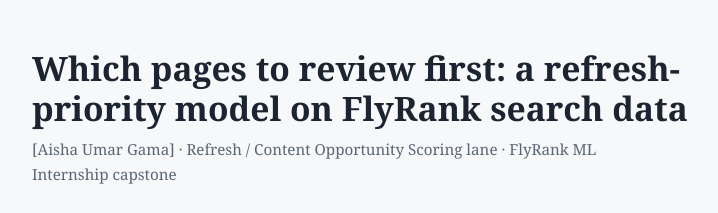
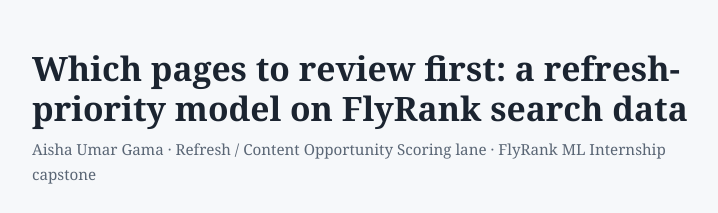
Before and after one commit to Aisha-Gama/search-intelligence-project, a plain HTML site: page index.html in a window 1280 px wide. Shown: the top 213 px of the page, without its empty margins (260-978 px from the left). Drawn offline with Linux system fonts and the light colour scheme.

Commit message:
Fix HTML encoding for author name in index.html

```diff
--- a/index.html
+++ b/index.html
@@ -32,7 +32,7 @@
 <body>
 <main>
 <h1>Which pages to review first: a refresh-priority model on FlyRank search data</h1>
-<p class="by">[Aisha Umar Gama] &middot; Refresh / Content Opportunity Scoring lane &middot; FlyRank ML Internship capstone</p>
+<p class="by">Aisha Umar Gama &middot; Refresh / Content Opportunity Scoring lane &middot; FlyRank ML Internship capstone</p>
 
 <div class="abs">
 <h2 style="border:0;margin:0 0 .4rem;padding:0;font-size:1.1rem">Abstract</h2>
```
